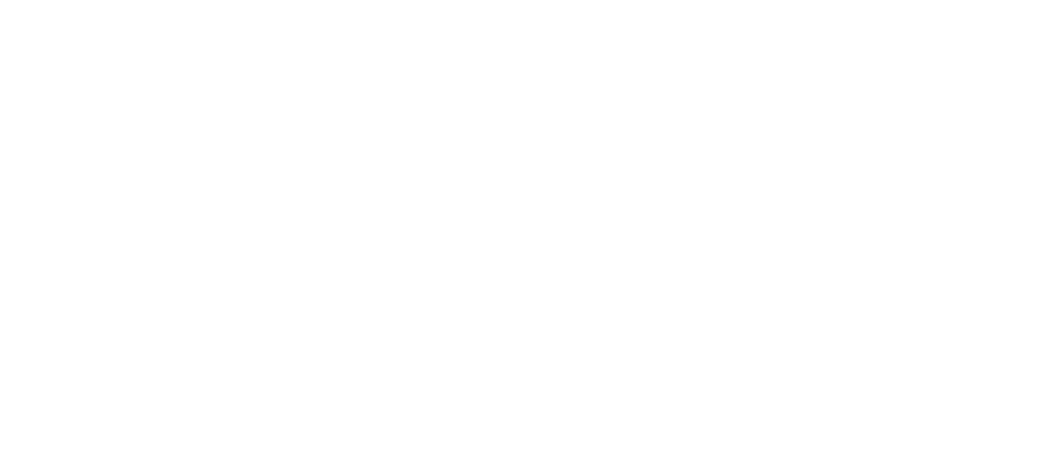
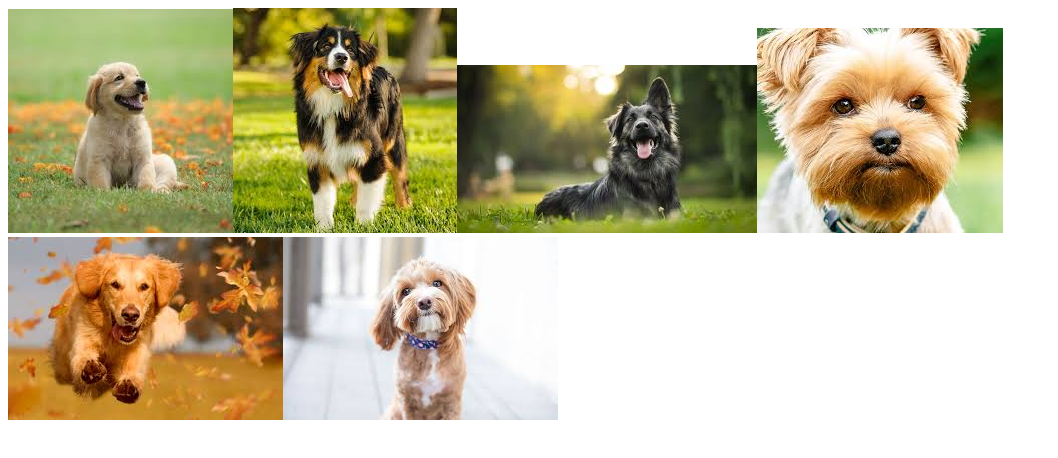
Before and after one commit to L-Lifbom/Promises, a plain HTML site: page index.html in a window 1280 px wide. Shown: the whole page, without its empty margins (0-1058 px from the left). Drawn offline with Linux system fonts and the light colour scheme.

Commit message:
Finished preload promise function

```diff
--- a/index.html
+++ b/index.html
@@ -6,6 +6,7 @@
 </head>
 
 <body>
+    <div id="img-gallery"></div>
     <script type="module" src="main.js"></script>
 </body>
 </html>
--- a/main.js
+++ b/main.js
@@ -1,9 +1,46 @@
-function load() {
-    return new Promise((resolve, reject) => {
+// Selecting DOM element
+const gallery = document.getElementById('img-gallery');
 
-    })
+// Function to preload images
+function preload(path) {
+    // Map function that maps each img to a promise
+    let promises = path.map(url => {
+        return new Promise((resolve, reject) => {
+            const img = new Image();
+            // Resolve promise if image loads
+            img.onload = () => resolve(img);
+            // Reject if image fails to load
+            img.onerror = () => reject(new Error(`Error loading image ${url}`));
+            img.src = url;
+        });
+    });
+    // Return a promise that resolves when all images are loaded
+    return Promise.all(promises)
 }
 
-function preload() {
+// Image url paths
+const imgPath = [
+    './img/img-1.jpg',
+    './img/img-2.jpg',
+    './img/img-3.jpg',
+    './img/img-4.jpg',
+    './img/img-5.jpg',
+    './img/img-6.jpg',
+]
 
-}
+
+preload(imgPath)
+    // If all images load successfully .then starts
+    .then((images) => {
+        // Foreach appends each img to the gallery HTML div
+        images.forEach(image => {
+            const element = document.createElement('img');
+            element.src = image.src;
+            gallery.appendChild(element);
+        });
+        console.log("All images loaded")
+    })
+    // If any or all images fail to load .catch starts
+    .catch((error) =>{
+        console.error("Error loading images:", error )
+    })
```
Also changed, not shown: img/img-1.jpg (added), img/img-2.jpg (added), img/img-3.jpg (added), img/img-4.jpg (added), img/img-5.jpg (added), img/img-6.jpg (added).
